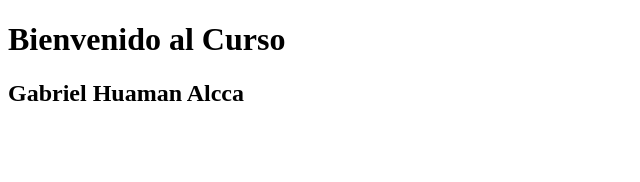
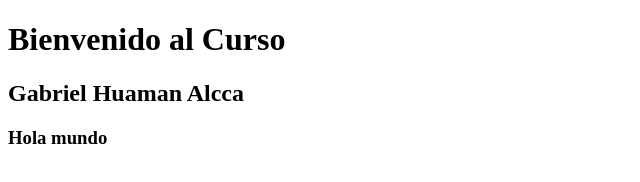
Before and after one commit to gabriel-123423/clase06, a plain HTML site: page index.html in a window 1280 px wide. Shown: the whole page, without its empty margins (0-640 px from the left). Drawn offline with Linux system fonts and the light colour scheme.

```diff
--- a/index.html
+++ b/index.html
@@ -10,5 +10,8 @@
         Bienvenido al Curso
     </h1>
     <h2>Gabriel Huaman Alcca</h2>
+    <h3>Hola mundo
+
+    </h3>
 </body>
 </html>
```
